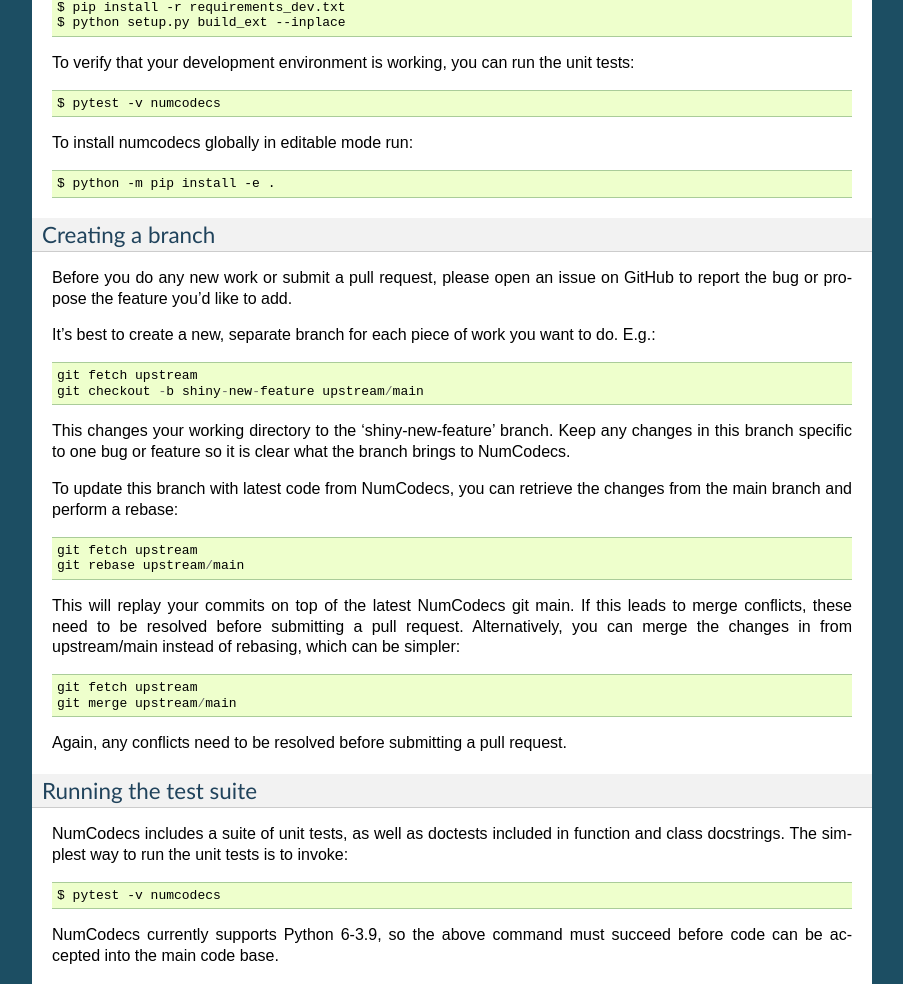
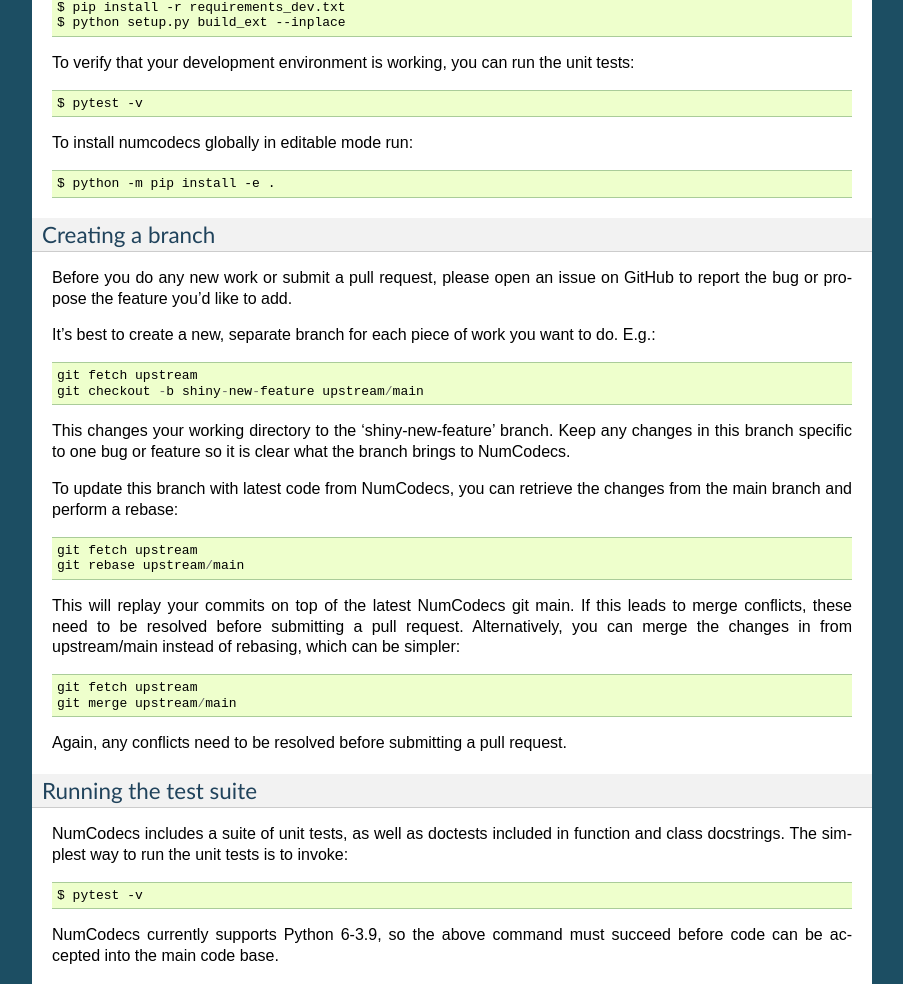
Before and after one commit to zarr-developers/numcodecs, a Sphinx documentation site: the page built from docs/contributing.rst, in a window 1280 px wide and 1400 px high, scrolled down 1602 px. Shown: the part 164-1148 px from the top of the window, without its empty margins (198-1101 px from the left). Built offline with Sphinx 7.4.7, drawn with Linux system fonts in a browser that asks for light colours; pages that are not in the unit, such as notebooks, are missing from menus; the version number could not be read and is left out.

Commit message:
Push `numcodecs` test path into config

```diff
--- a/docs/contributing.rst
+++ b/docs/contributing.rst
@@ -104,7 +104,7 @@
 
 To verify that your development environment is working, you can run the unit tests::
 
-    $ pytest -v numcodecs
+    $ pytest -v
 
 To install numcodecs globally in editable mode run::
 
@@ -147,7 +147,7 @@
 NumCodecs includes a suite of unit tests, as well as doctests included in function and class
 docstrings. The simplest way to run the unit tests is to invoke::
 
-    $ pytest -v numcodecs
+    $ pytest -v
 
 NumCodecs currently supports Python 6-3.9, so the above command must
 succeed before code can be accepted into the main code base.
@@ -170,7 +170,7 @@
 
 NumCodecs maintains 100% test coverage under the latest Python stable release (currently
 Python 3.9). Both unit tests and docstring doctests are included when computing
-coverage. Running ``pytest -v numcodecs`` will automatically run the test suite with coverage
+coverage. Running ``pytest -v`` will automatically run the test suite with coverage
 and produce a coverage report. This should be 100% before code can be accepted into the
 main code base.
 
--- a/pyproject.toml
+++ b/pyproject.toml
@@ -94,3 +94,6 @@
     "ELLIPSIS",
     "IGNORE_EXCEPTION_DETAIL",
 ]
+testpaths = [
+    "numcodecs",
+]
```
Also changed, not shown: 3 other files.
